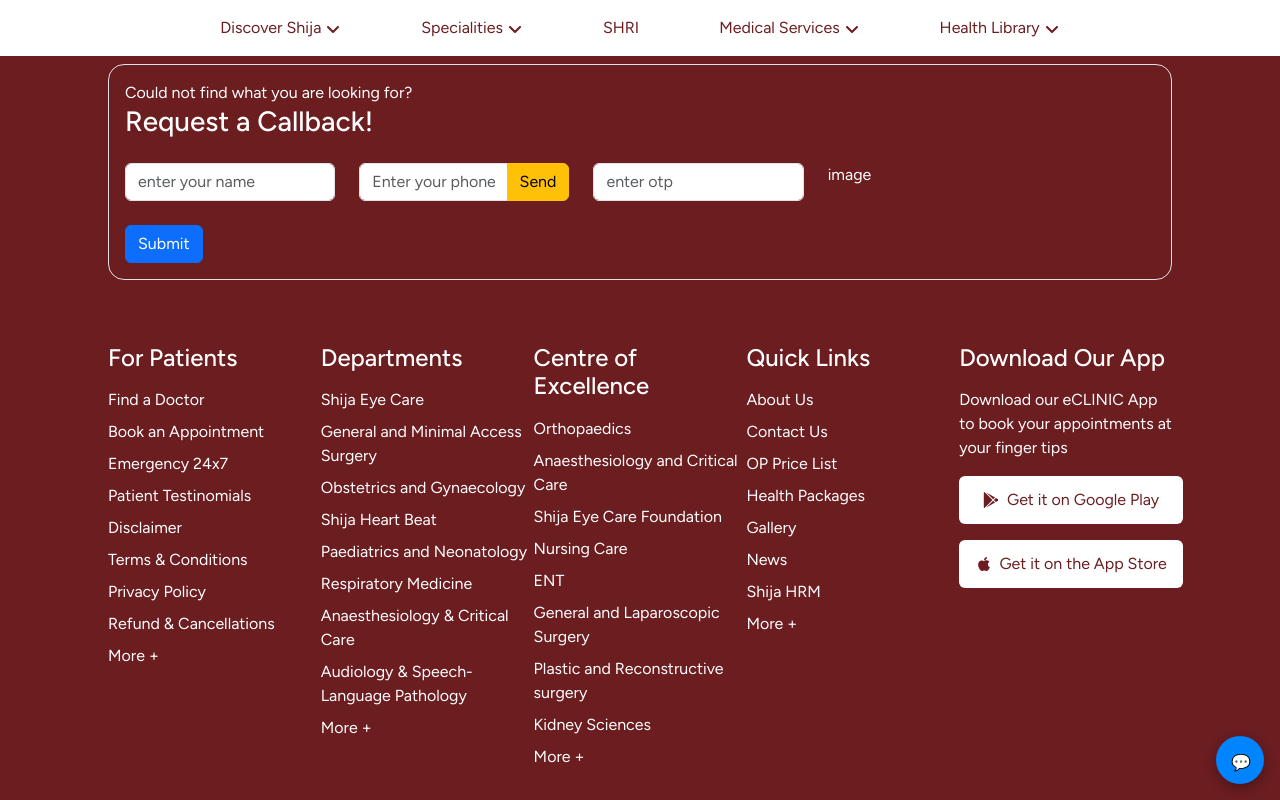
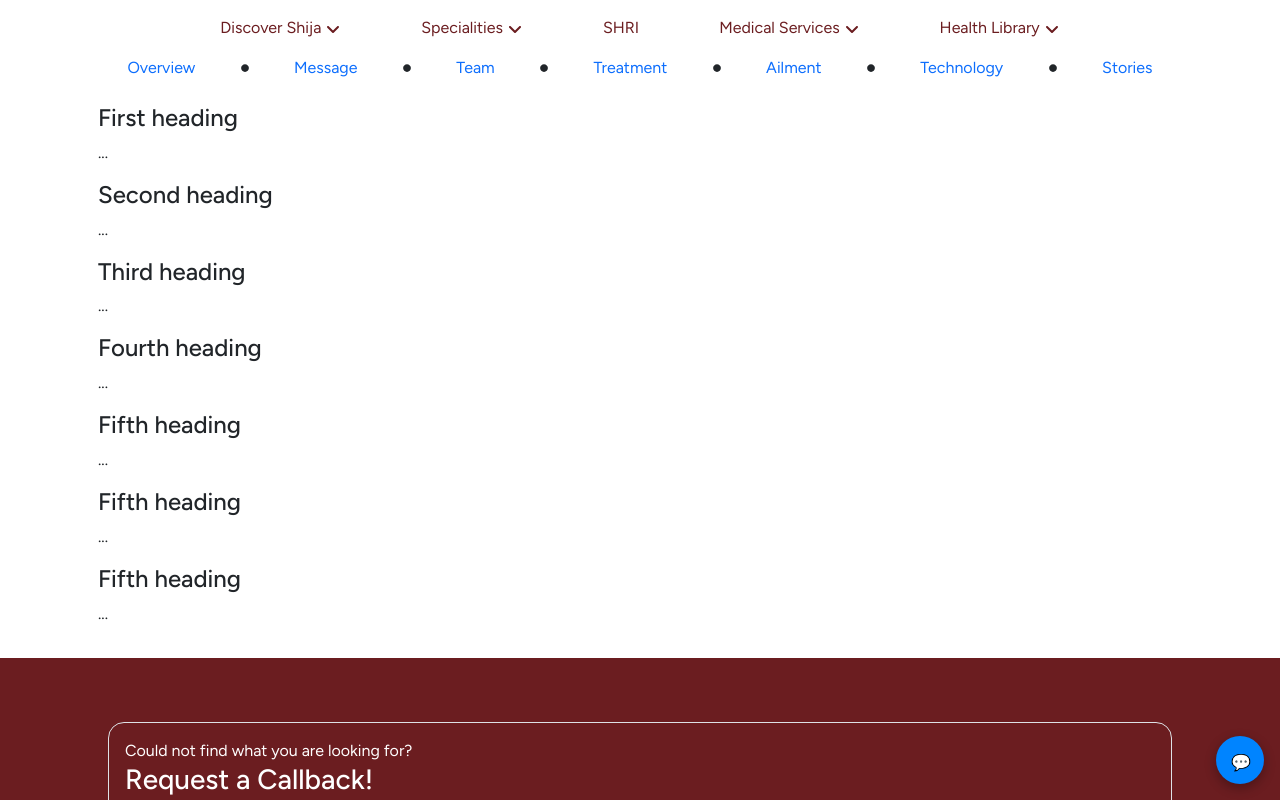
Before and after one commit to nsan1989/Shija_Frontend, a React (Vite) app: page /speciality_details in a window 1280 px wide. Shown: the top 800 px of the page. Built offline with nearby package versions, Linux system fonts and the light colour scheme.

Commit message:
web.0.3.e

```diff
--- a/src/App.jsx
+++ b/src/App.jsx
@@ -11,6 +11,7 @@
 import DiseasesAndConditionsPage from './pages/DiseasesAndConditions_page/diseases_conditions_page'
 import DiseasesDetailsPage from './pages/diseases_details_page/diseases_details'
 import CentresOfExcellencePage from './pages/centresofexcellence_page/centres_of_excellence'
+import SpecialitiesPage from './pages/specialities_page/specialities'
 import ChatWidget from './components/chatbot/chat_widget'
 import './App.css'
 
@@ -34,6 +35,7 @@
           <Route path="/diseases-and-conditions" element={<DiseasesAndConditionsPage />} />
           <Route path="/disease-details/:diseaseId" element={<DiseasesDetailsPage />} />
           <Route path="/centres_of_excellence" element={<CentresOfExcellencePage />} />
+          <Route path="/speciality_details" element={<SpecialitiesPage />} />
         </Routes>
       </main>
       <MobileMenu />
--- a/src/api/coe_api.jsx
+++ b/src/api/coe_api.jsx
@@ -9,14 +9,17 @@
         queryKey: ['coeData'],
         queryFn: async () => {
             const response = await fetch(coeAPIUrl)
-            if(!response.ok) {
+            if (!response.ok) {
                 throw new Error('failed to fetch data!')
             }
             const jsonData = await response.json()
-            const thumbnail_images = jsonData.msg.map(
-                (item) => `${coeBaseUrl}${item.thumnail}`
-            );
-            return {thumbnail_images}
+            const coe_data = Array.isArray(jsonData?.msg)
+                ? jsonData.msg.map((item) => ({
+                    ...item,
+                    image: `${coeBaseUrl}${item.thumnail}`
+                }))
+                : [];
+            return { coe_data }
         },
         staleTime: 1000 * 60 * 5,
         cacheTime: 1000 * 60 * 10,
--- a/src/components/coe_component/coe.jsx
+++ b/src/components/coe_component/coe.jsx
@@ -1,4 +1,9 @@
+import { Image } from 'react-bootstrap';
+import { Link } from 'react-router-dom';
+import { Swiper, SwiperSlide } from 'swiper/react';
+import { Pagination } from 'swiper/modules';
 import styles from './coe.module.css'
+
 /* --api's-- */
 import useCoeData from '../../api/coe_api'
 
@@ -9,15 +14,31 @@
     const newCoeData = coe && coe.length > 0 ? coe : [];
 
     return (
-        <div className={`coe-wrapper ${styles[`coeSectionStyles`]}`}>
-            {newCoeData.map((item, index) => (
-                <div
-                    key={`${item.id}-${index}`}
-                    className="coe-items"
-                >
-
-                </div>
-            ))}
+        <div className={`coe-wrapper ${styles.coeSectionStyles}`}>
+            <Swiper
+                pagination={{ clickable: true }}
+                modules={[Pagination]}
+                spaceBetween={20}
+                slidesPerView={4}
+                breakpoints={{
+                    320: { slidesPerView: 1 },
+                    576: { slidesPerView: 2 },
+                    768: { slidesPerView: 3 },
+                    992: { slidesPerView: 4 },
+                }}
+                className="mySwiper"
+            >
+                {newCoeData.map((item, index) => (
+                    <SwiperSlide key={`${item.id}-${index}`}>
+                        <Link className={`${styles['swiperLink']}`} to={`/speciality_details?id=${item.id}`}>
+                            <div className={`border shadow-sm rounded ${styles['swiperContent']}`}>
+                                <Image src={item.image} alt={item.name} fluid style={{ width: "6rem", height: "6rem" }} />
+                                <h3 className="mt-2 fw-bold">{item.name}</h3>
+                            </div>
+                        </Link>
+                    </SwiperSlide>
+                ))}
+            </Swiper>
         </div>
     )
 }
--- a/src/components/coe_component/coe.module.css
+++ b/src/components/coe_component/coe.module.css
@@ -0,0 +1,10 @@
+.swiperLink {
+    text-decoration: none;
+}
+
+.swiperContent {
+    display: flex;
+    justify-content: space-between;
+    text-align: center;
+    padding: 0.5rem;
+}
--- a/src/components/discover_component/discover.module.css
+++ b/src/components/discover_component/discover.module.css
@@ -0,0 +1,11 @@
+.discoverButtonStyles {
+    width: 12rem;
+}
+
+.discoverBodyStyles {
+    display: flex;
+    gap: 4rem;
+    overflow-x: auto;
+    width: 100%;
+    scrollbar-width: none;
+}
--- a/src/pages/centresofexcellence_page/centres_of_excellence.jsx
+++ b/src/pages/centresofexcellence_page/centres_of_excellence.jsx
@@ -40,7 +40,9 @@
                     <div className="coe_content_heading">
                         <h2>Explore Our Centres of Excellence</h2>
                     </div>
-                    <CoeFunction />
+                    <div className="coe_content">
+                        <CoeFunction />
+                    </div>
                 </div>
             </Container>
         </div>
--- a/src/pages/home_page/home.jsx
+++ b/src/pages/home_page/home.jsx
@@ -149,11 +149,6 @@
                 </Container>
             </section>
             {/* end of testimonial section */}
-            {/* coe section */}
-            <section>
-                <CoeFunction />
-            </section>
-            {/* end of coe section */}
         </div>
     )
 }
--- /dev/null
+++ b/src/pages/specialities_page/specialities.jsx
@@ -0,0 +1,61 @@
+import { Container } from 'react-bootstrap';
+import styles from './specialities.module.css';
+import { FaCircle } from "react-icons/fa";
+
+export default function SpecialitiesPage() {
+    return (
+        <div className={`specialities-wrapper ${styles[`specialitiesWrapperStyles`]}`}>
+            <Container>
+                <div className="specialities-navigation mt-4">
+                    <nav id="specialities-navbar py-3">
+                        <ul class="nav d-flex justify-content-evenly align-items-center">
+                            <li class="nav-item">
+                                <a class="nav-link" href="#overview">Overview</a>
+                            </li>
+                            <FaCircle size={'8px'} />
+                            <li class="nav-item">
+                                <a class="nav-link" href="#message">Message</a>
+                            </li>
+                            <FaCircle size={'8px'} />
+                            <li class="nav-item">
+                                <a class="nav-link" href="#team">Team</a>
+                            </li>
+                            <FaCircle size={'8px'} />
+                            <li class="nav-item">
+                                <a class="nav-link" href="#treatment">Treatment</a>
+                            </li>
+                            <FaCircle size={'8px'} />
+                            <li class="nav-item">
+                                <a class="nav-link" href="#ailment">Ailment</a>
+                            </li>
+                            <FaCircle size={'8px'} />
+                            <li class="nav-item">
+                                <a class="nav-link" href="#technology">Technology</a>
+                            </li>
+                            <FaCircle size={'8px'} />
+                            <li class="nav-item">
+                                <a class="nav-link" href="#stories">Stories</a>
+                            </li>
+                        </ul>
+                    </nav>
+                    <div data-bs-spy="scroll" data-bs-target="#specialities-navbar" data-bs-root-margin="0px 0px -40%" data-bs-smooth-scroll="true" class="specialities-scrollspy p-3 rounded-2" tabindex="0">
+                        <h4 id="overview">First heading</h4>
+                        <p>...</p>
+                        <h4 id="message">Second heading</h4>
+                        <p>...</p>
+                        <h4 id="team">Third heading</h4>
+                        <p>...</p>
+                        <h4 id="treatment">Fourth heading</h4>
+                        <p>...</p>
+                        <h4 id="ailment">Fifth heading</h4>
+                        <p>...</p>
+                        <h4 id="technology">Fifth heading</h4>
+                        <p>...</p>
+                        <h4 id="stories">Fifth heading</h4>
+                        <p>...</p>
+                    </div>
+                </div>
+            </Container>
+        </div>
+    )
+}
--- /dev/null
+++ b/src/pages/specialities_page/specialities.module.css
@@ -0,0 +1,3 @@
+.specialitiesWrapperStyles {
+    margin-top: 3rem;
+}
```
Also changed, not shown: src/components/discover_component/discover.jsx (+15 -11 lines).
